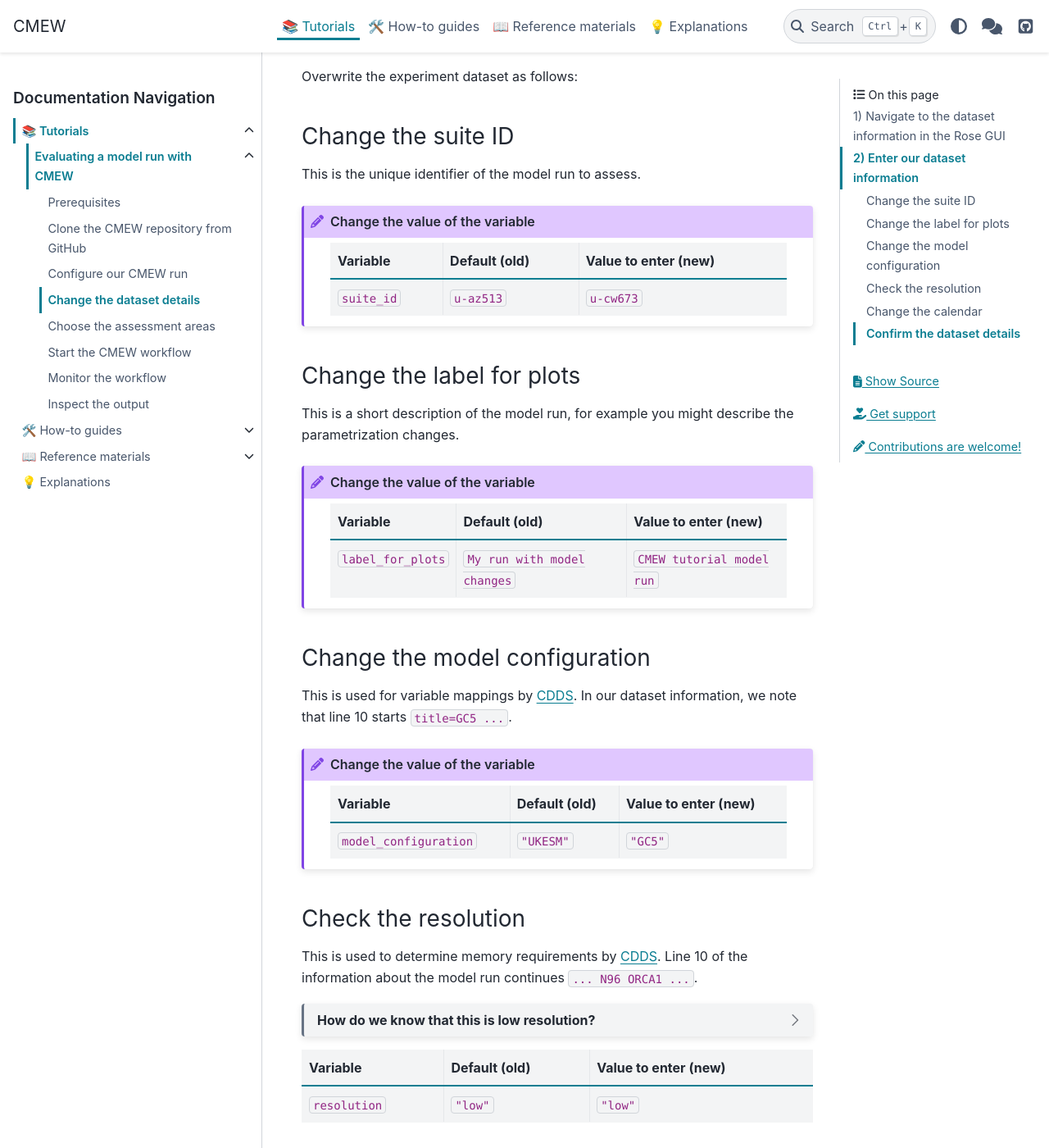
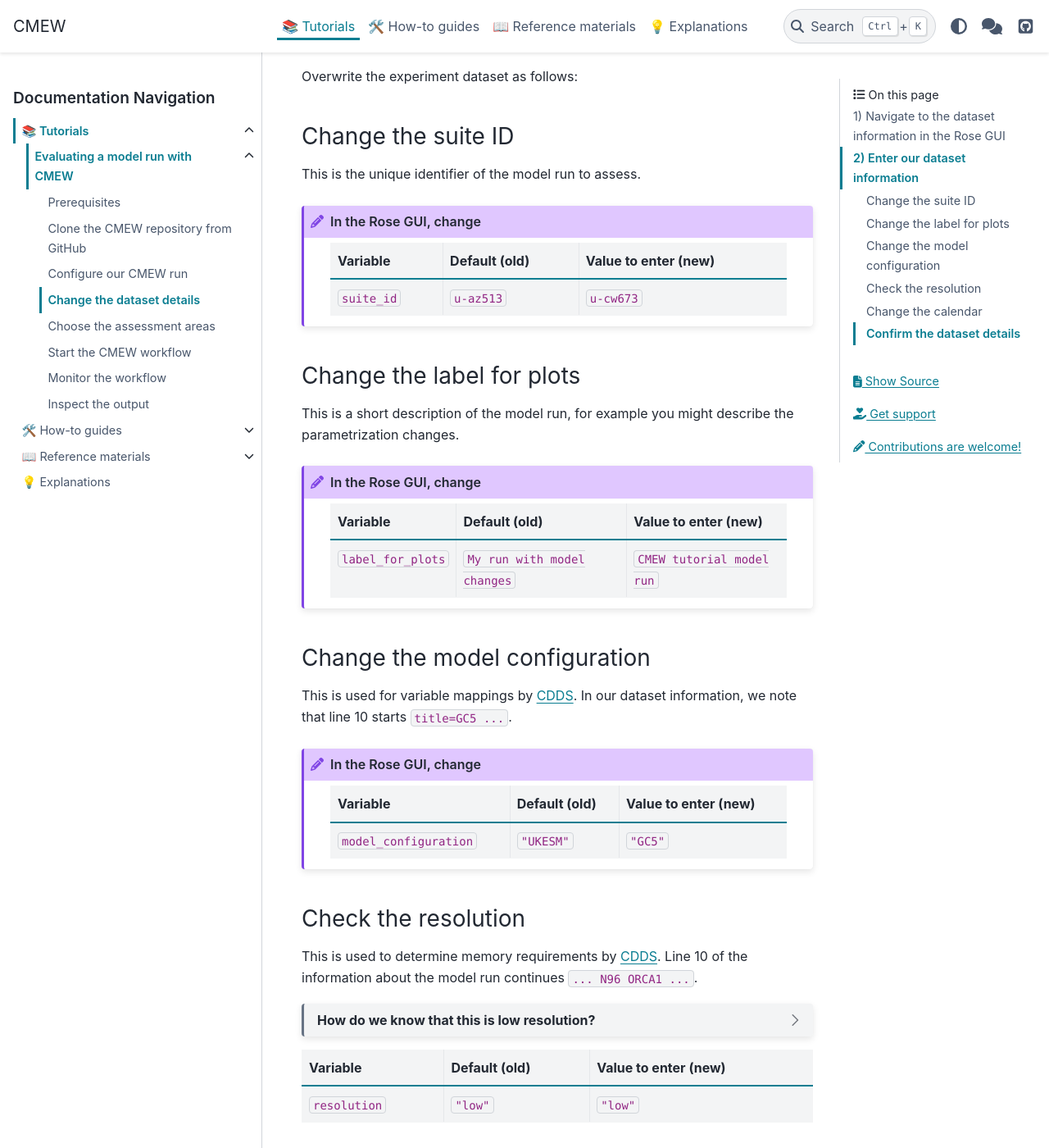
Before and after one commit to MetOffice/CMEW, a Sphinx documentation site: the page built from doc/source/tutorials/cloning_running_cmew/tutorial_part_3.rst, in a window 1280 px wide and 1400 px high, scrolled down 1245 px. Shown: the whole window at 82% size. Built offline with Sphinx 7.4.7 and the PyData theme 0.15.4, drawn with Linux system fonts in a browser that asks for light colours; some of the changed text lies outside the part shown.

Commit message:
Add context to admonition

```diff
--- a/doc/source/tutorials/cloning_running_cmew/tutorial_part_3.rst
+++ b/doc/source/tutorials/cloning_running_cmew/tutorial_part_3.rst
@@ -55,7 +55,7 @@ Change the suite ID
 
 This is the unique identifier of the model run to assess.
 
-.. admonition:: Change the value of the variable
+.. admonition:: In the Rose GUI, change
    :class: admonition-todo
 
    ============  =============  ====================
@@ -70,7 +70,7 @@ Change the label for plots
 This is a short description of the model run,
 for example you might describe the parametrization changes.
 
-.. admonition:: Change the value of the variable
+.. admonition:: In the Rose GUI, change
    :class: admonition-todo
 
    ===================  =============================  ===========================
@@ -85,7 +85,7 @@ Change the model configuration
 This is used for variable mappings by |CDDS|.
 In our dataset information, we note that line 10 starts ``title=GC5 ...``.
 
-.. admonition:: Change the value of the variable
+.. admonition:: In the Rose GUI, change
    :class: admonition-todo
 
    =======================  =============  ====================
@@ -147,7 +147,7 @@ Model run ``u-cw673`` was set up to use a Gregorian calendar.
 
    |CMEW| currently only supports Gregorian and 360 day calendars.
 
-.. admonition:: Change the value of the variable
+.. admonition:: In the Rose GUI, change
    :class: admonition-todo
 
    ============  =============  ====================
```
